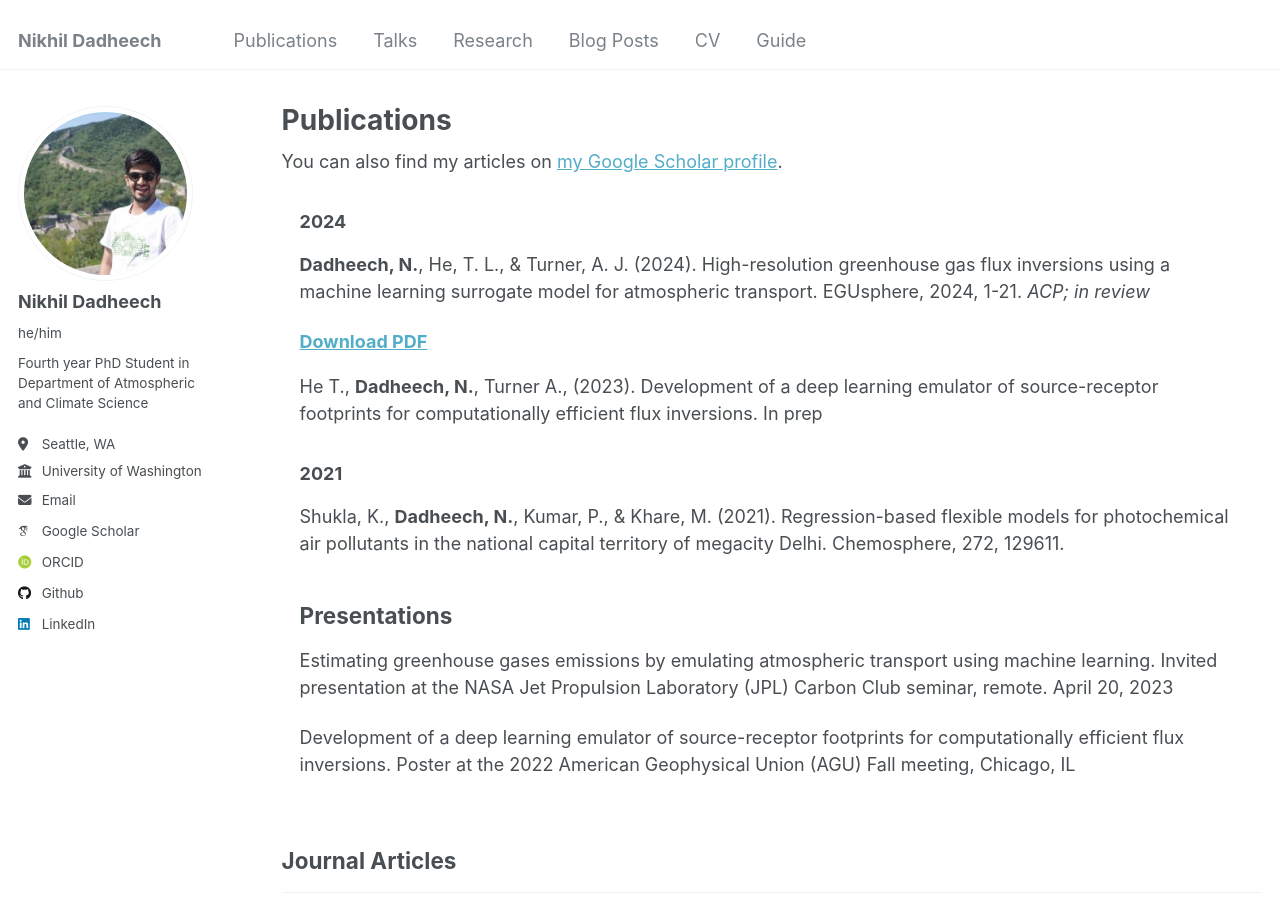
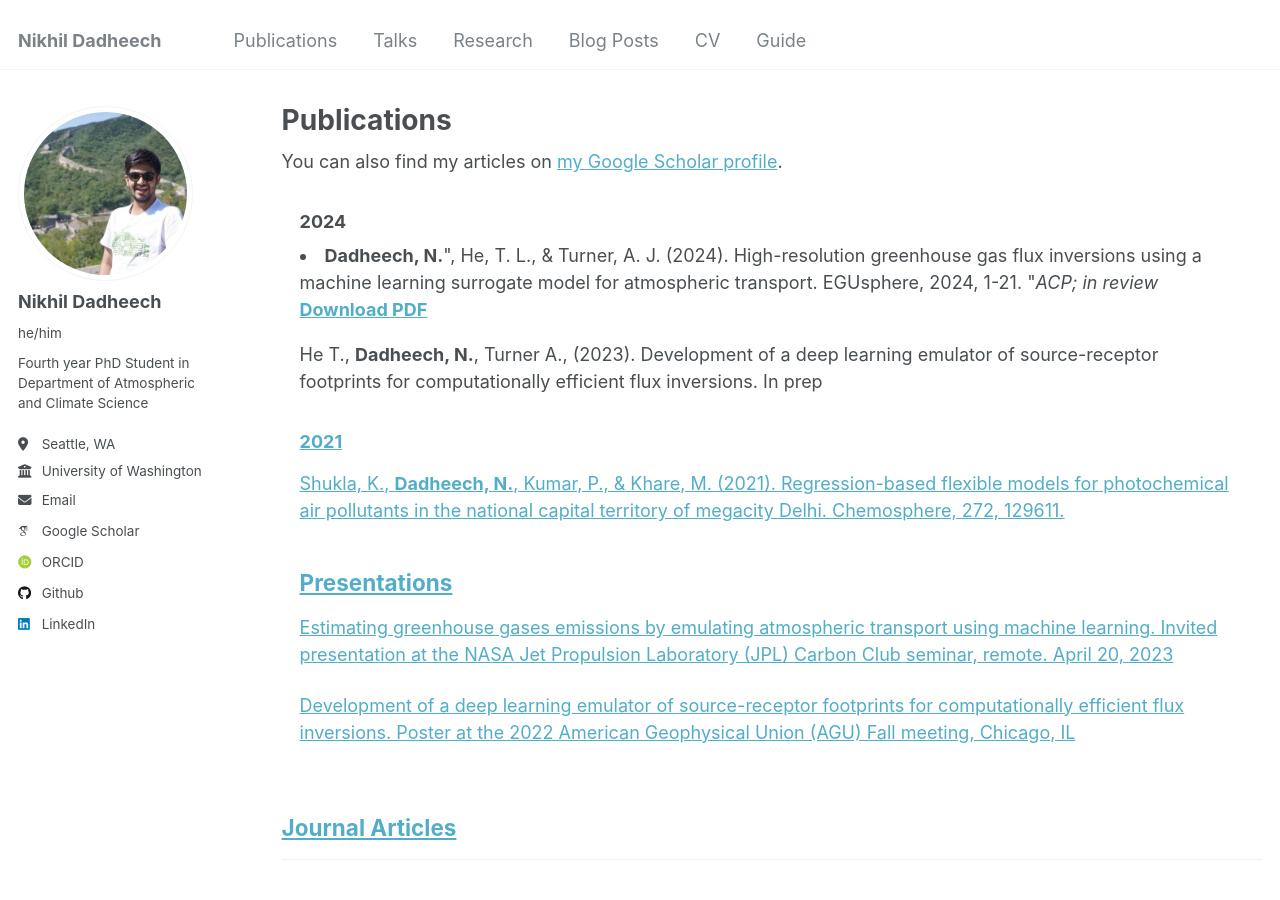
Before and after one commit to nd349/nd349.github.io, a Jekyll site: the page built from _pages/publications.html, in a window 1280 px wide and 900 px high. Built offline with Jekyll 4.4.1, drawn with Linux system fonts in a browser that asks for light colours; some web fonts are replaced.

Commit message:
Updated publications.html

```diff
--- a/_pages/publications.html
+++ b/_pages/publications.html
@@ -18,12 +18,14 @@ author_profile: true
 					<h2>Publications </h2> -->
 					<section>
 										<h3>2024</h3>
-										<p><b>Dadheech, N.</b>, He, T. L., & Turner, A. J. (2024). High-resolution greenhouse gas flux inversions using a machine learning surrogate model for atmospheric transport. EGUsphere, 2024, 1-21. <i>ACP; in review</i></p>
-										<a target="'_blank'" href="../files/footnet_v4.pdf">
+										<li class="bib-item">
+										<b>Dadheech, N.</b>", He, T. L., & Turner, A. J. (2024). High-resolution greenhouse gas flux inversions using a machine learning surrogate model for atmospheric transport. EGUsphere, 2024, 1-21. "<i>ACP; in review</i>
+										<a target="'_blank'" href="../files/dadheechEtAl2024.pdf">
 												<b> Download PDF </b>
 											</a>
 
 										<p>He T., <b>Dadheech, N.</b>, Turner A., (2023). Development of a deep learning emulator of source-receptor footprints for computationally efficient flux inversions. In prep</p>
+										<a target="'_blank'" href="../files/footnet_v4.pdf">
 
 
 
```
